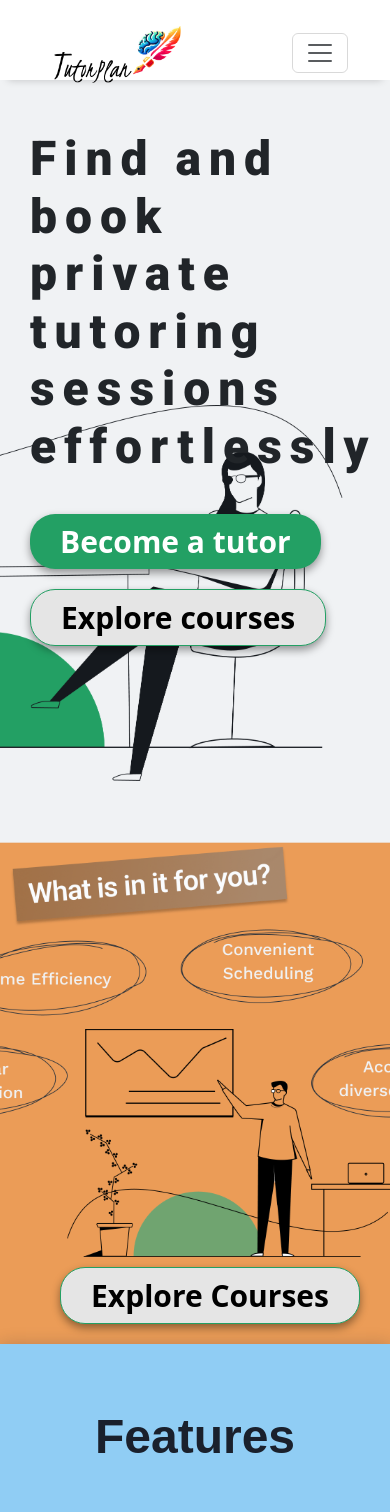
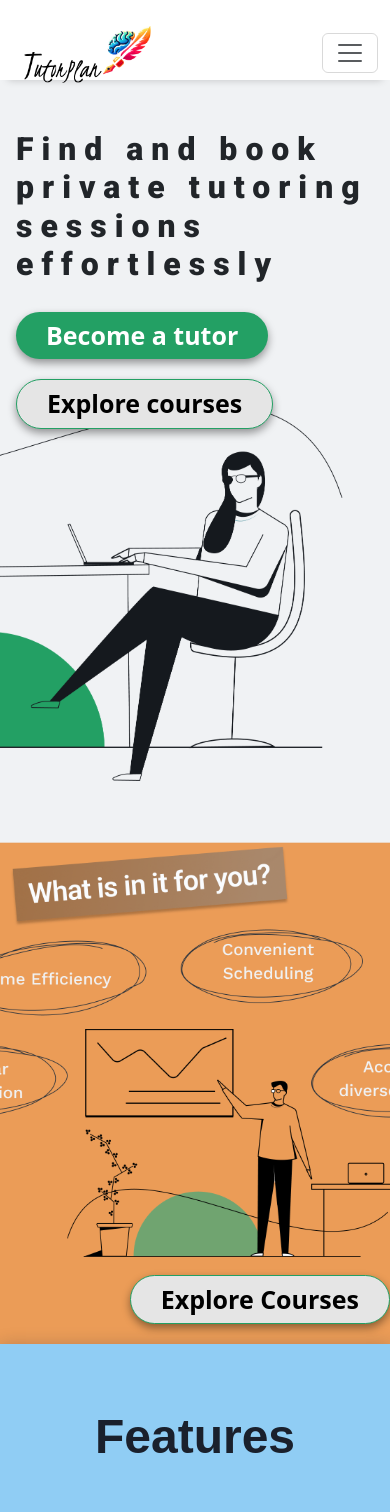
Before and after one commit to bravemaster3/TutorPlan, a React (Vite) app in the folder frontend/: page / in a window 390 px wide. Shown: the top 1512 px of the page. Built offline with nearby package versions, Linux system fonts and the light colour scheme.

Commit message:
Fixed some small screen issues mainly styling

```diff
--- a/frontend/src/assets/styles.css
+++ b/frontend/src/assets/styles.css
@@ -3,7 +3,7 @@
   --font-family2: "Roboto", serif;
 
   --page-margin: 92px;
-  --page-margin-small: 30px;
+  --page-margin-small: 0px;
 
   --navbar-height: 80px;
   --nav-font-size: 20px;
@@ -31,6 +31,14 @@
   --sidebar-collapsed-width: 4rem; /*60px;*/
 }
 
+
+@media (max-width: 767px) {/*767px*/
+  :root {
+    --page-margin: var(--page-margin-small);
+    --form-input-width: 280px;
+  }
+}
+
 h1 {
   font-weight: 1000 !important;
 }
@@ -57,6 +65,7 @@ h5 {
   box-shadow: 0 8px 8px -8px rgba(0, 0, 0, 0.2);
   padding: 0 var(--page-margin) 0 var(--page-margin);
   position: fixed;
+  max-width: 100vw;
   /* background-color: var(--modal-bg-color); */
 }
 
@@ -67,12 +76,6 @@ h5 {
   min-height: calc(100vh - var(--navbar-height));
 }
 
-@media (max-width: 767px) {
-  :root {
-    --page-margin: var(--page-margin-small);
-    --form-input-width: 300px;
-  }
-}
 
 .nav-item {
   /* font-family: var(--font-family1); */
@@ -82,9 +85,12 @@ h5 {
 }
 
 .navbar {
-  z-index: 100;
+  z-index: 10000;
   height: var(--navbar-height);
   background-color: transparent;
+  display: flex;
+  justify-content: center;
+  align-items: center;
   /* background-color: var(--modal-bg-color); */
   /* box-shadow: 0 8px 8px -8px rgba(0, 0, 0, 0.2); */
 }
@@ -161,6 +167,8 @@ h5 {
   position: relative;
   height: calc(100vh - var(--navbar-height));
   padding: 0 var(--page-margin) 0 var(--page-margin);
+
+  padding-left: 6rem;
 }
 
 
@@ -183,9 +191,12 @@ h5 {
 
 
 @media (max-width: 767px) {
+  .home-div1 {
+    padding-left: 1rem;
+  }
   .home-div1-left {
     padding-top: 50px;
-    gap: 30px;
+    gap: 20px;
   }
 
   .home-div1-left h1 {
@@ -195,6 +206,19 @@ h5 {
     font-weight: bold;
   }
 
+}
+
+/* @media (max-width: 767px) {
+  .home-div1-left h1 {
+    font-size: 2rem;
+  }
+} */
+
+/* Media Query for screens larger than 768px (adjust as needed) */
+@media (min-width: 768px) {
+  .home-div1 {
+    flex-direction: row; /* Display in a row on larger screens */
+  }
 }
 
 .home-div1-left .home-btn-tutor {
@@ -213,15 +237,12 @@ h5 {
 
 
 @media (max-width: 767px) {
-  .home-div1-left h1 {
-    font-size: 3rem;
-  }
-}
-
-/* Media Query for screens larger than 768px (adjust as needed) */
-@media (min-width: 768px) {
-  .home-div1 {
-    flex-direction: row; /* Display in a row on larger screens */
+  .home-div1-left .home-btn-tutor {
+    margin-right:0;
+    font-size: 25px;
+  }
+  .home-div1-left .home-btn-explore {
+    font-size: 25px;
   }
 }
 
@@ -258,8 +279,14 @@ h5 {
   box-shadow: 0 4px 8px rgba(0, 0, 0, 0.4);
 }
 
-
-@media (max-width: 768px) {
+@media (max-width: 767px) {
+  .home-div2 button {
+    margin-right:0;
+    font-size: 25px;
+  }
+}
+
+@media (max-width: 767px) {
   .home-div2 {
     height: 500px;
   }
@@ -475,13 +502,18 @@ h5 {
   /* background-color: transparent; */
 }
 
+/* @media (max-width: 767px) {
+  .login {
+    max-width: 100vw;
+    margin: 0 !important;
+  }
+} */
+
 
 .modal-bg {
   width: 100vw;
   max-width: 100%;
-  /* min-height: calc(100vh - var(--navbar-height)); */
   min-height: 100%;
-  /* background-color: rgba(0,0,0, 0.1); */
   background-color: var(--modal-bg-color);
   display: flex;
   align-items: flex-start;
@@ -491,7 +523,6 @@ h5 {
 
   box-sizing: border-box;
   left: 0;
-  /* top: var(--navbar-height); */
   top: 0;
 }
 
@@ -524,6 +555,12 @@ h5 {
   /* box-shadow: rgba(0, 0, 0, 0.24) 0px 3px 8px; */
   box-shadow: rgba(50, 50, 93, 0.25) 0px 2px 5px -1px, rgba(0, 0, 0, 0.3) 0px 1px 3px -1px;  /* overflow-y: auto; */
 }
+
+/* @media (max-width: 767px) {
+  .generic-form {
+    width: 100vw;
+  }
+} */
 
 .icon-container {
   position: absolute;
@@ -1113,6 +1150,15 @@ margin-bottom: 10px;
   width: 70%;
 }
 
+@media (max-width: 767px) {
+  .search-bar {
+    width: 70%;
+  }
+  .search-bar:focus {
+    width: 95%;
+  }
+}
+
 
 .courses-page {
   display: flex;
@@ -1299,6 +1345,7 @@ overflow: hidden;
 
 .course-card {
   width: 360px;
+  max-width: 90vw;
   height: 412px;
   border-radius: 20px;
   /* width: 300px;
--- a/frontend/src/components/loginComponents/SignUp.jsx
+++ b/frontend/src/components/loginComponents/SignUp.jsx
@@ -191,8 +191,7 @@ export default function SignUp() {
           </button>
           <div className="separator">OR</div>
           <button type="button" className="sign-in-g">
-            Continue with{" "}
-            <img className="google" src="/src/assets/images/google.png"></img>
+            Continue with <img className="google" src="/google.png"></img>
           </button>
         </div>
       </form>
--- a/frontend/src/pages/Home.jsx
+++ b/frontend/src/pages/Home.jsx
@@ -23,12 +23,16 @@ export default function Home() {
             <button className="home-btn-tutor" onClick={becomeTutor}>
               Become a tutor
             </button>
-            <button onClick={exploreCourses}>Explore courses</button>
+            <button className="home-btn-explore" onClick={exploreCourses}>
+              Explore courses
+            </button>
           </div>
         </div>
       </div>
       <div className="row-md-12 home-div2">
-        <button onClick={exploreCourses}>Explore Courses</button>
+        <button className="home-btn-explore" onClick={exploreCourses}>
+          Explore Courses
+        </button>
       </div>
       <div className="row-md-12">
         <Features />
```
